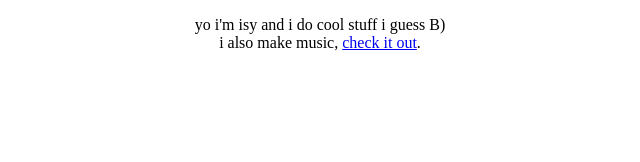
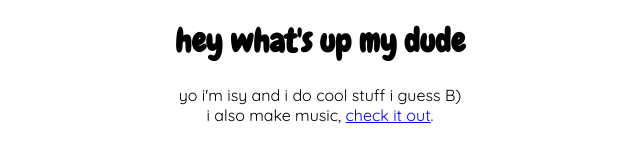
Before and after one commit to staticsn0w/staticsn0w.github.io, a plain HTML site: page index.html in a window 1280 px wide. Shown: the whole page, without its empty margins (320-960 px from the left). Drawn offline with Linux system fonts and the light colour scheme.

Commit message:
Update index.html

```diff
--- a/index.html
+++ b/index.html
@@ -2,13 +2,20 @@
 <html>
   <head>
     <title>dude weed lmao</title>
+    <link href="https://fonts.googleapis.com/css?family=Chewy|Pacifico|Quicksand" rel="stylesheet">
   </head>
   <body>
-    <p class="centertxt">yo i'm isy and i do cool stuff i guess B)<br>i also make music, <a href="http://isy.moe/music">check it out</a>.</p>
+    <h1 class="chewy">hey what's up my dude</h1>
+    <p class="quicksand">yo i'm isy and i do cool stuff i guess B)<br>i also make music, <a href="http://isy.moe/music">check it out</a>.</p>
   </body>
   <style>
-    .centertxt {
+    .quicksand {
       text-align: center;
+      font-family: 'Quicksand', sans-serif;
+    }
+    .chewy {
+      text-align: center;
+      font-family: 'Chewy', cursive;
     }
   </style>
 </html>
```
